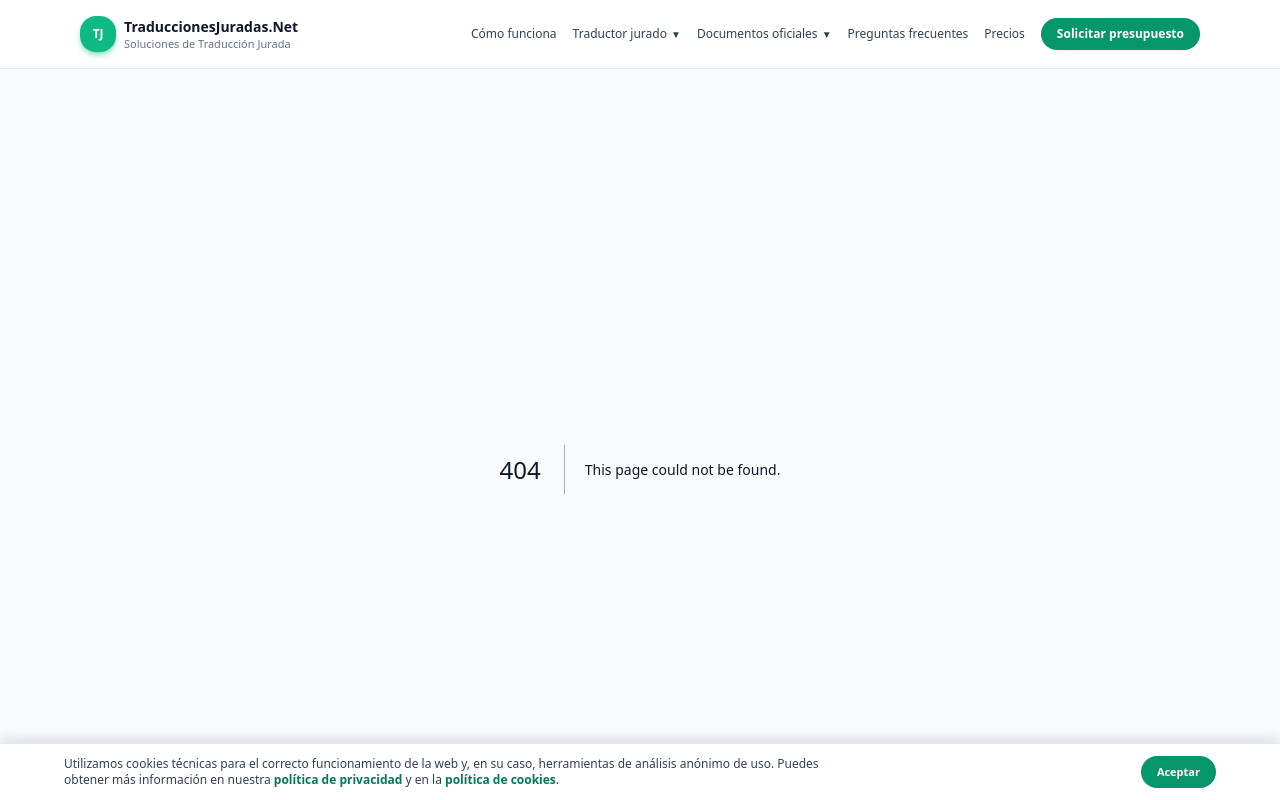
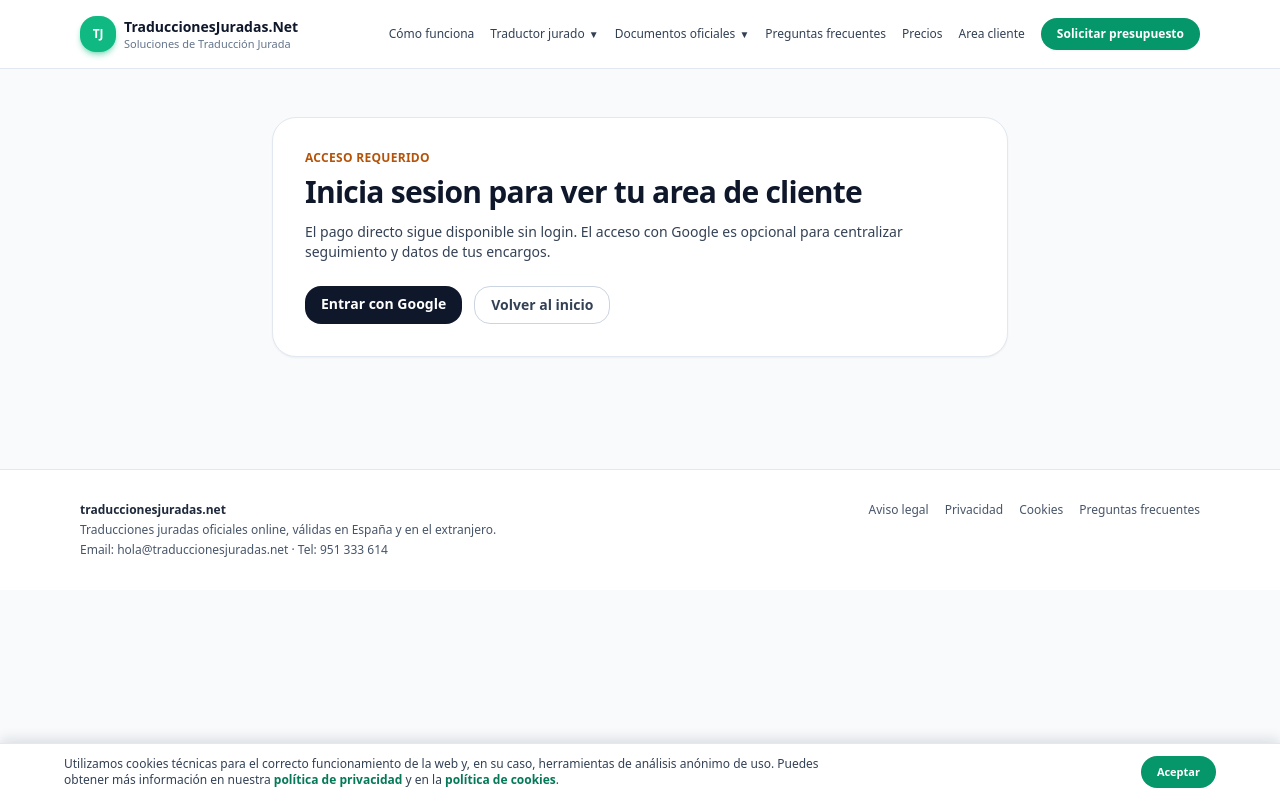
Before and after one commit to juanlatregua/traduccionesjuradas-next, a Next.js app: page /area-cliente in a window 1280 px wide. Before the commit this address had no page. Shown: the top 800 px of the page. Built offline with nearby package versions, Linux system fonts and the light colour scheme; no server answers.

Commit message:
Añade acceso con Google y area cliente opcional

```diff
--- /dev/null
+++ b/app/acceso/page.tsx
@@ -0,0 +1,44 @@
+import type { Metadata } from "next";
+
+export const metadata: Metadata = {
+  title: "Acceso seguro",
+  description: "Acceso opcional con Google para ver pedidos y seguimiento.",
+  robots: {
+    index: false,
+    follow: false,
+  },
+};
+
+export default function AccesoPage() {
+  return (
+    <main className="mx-auto max-w-3xl px-4 py-12">
+      <section className="rounded-3xl border border-slate-200 bg-white p-6 shadow-sm sm:p-8">
+        <p className="text-xs font-semibold uppercase tracking-wide text-emerald-700">
+          Acceso seguro
+        </p>
+        <h1 className="mt-2 text-2xl font-bold tracking-tight text-slate-900 sm:text-3xl">
+          Entra en tu area de cliente
+        </h1>
+        <p className="mt-3 text-sm text-slate-700">
+          Puedes seguir como invitado para pagar. Si prefieres, accede con Google para centralizar
+          seguimiento, datos de contacto y futuros pedidos.
+        </p>
+
+        <div className="mt-6 flex flex-wrap gap-3 text-sm">
+          <a
+            href="/api/auth/signin/google?callbackUrl=/area-cliente"
+            className="rounded-2xl bg-slate-900 px-4 py-2 font-semibold text-white hover:bg-slate-800"
+          >
+            Continuar con Google
+          </a>
+          <a
+            href="/presupuesto"
+            className="rounded-2xl border border-slate-300 px-4 py-2 font-semibold text-slate-700 hover:bg-slate-100"
+          >
+            Seguir como invitado
+          </a>
+        </div>
+      </section>
+    </main>
+  );
+}
--- /dev/null
+++ b/app/api/auth/[...nextauth]/route.ts
@@ -0,0 +1,6 @@
+import NextAuth from "next-auth";
+import { authOptions } from "@/lib/auth";
+
+const handler = NextAuth(authOptions);
+
+export { handler as GET, handler as POST };
--- /dev/null
+++ b/app/area-cliente/page.tsx
@@ -0,0 +1,88 @@
+import type { Metadata } from "next";
+import Link from "next/link";
+import { getServerSession } from "next-auth";
+import { authOptions } from "@/lib/auth";
+
+export const metadata: Metadata = {
+  title: "Area de cliente",
+  description: "Acceso a tu area de cliente para seguimiento de pedidos.",
+  robots: {
+    index: false,
+    follow: false,
+  },
+};
+
+export default async function AreaClientePage() {
+  const session = await getServerSession(authOptions);
+
+  if (!session) {
+    return (
+      <main className="mx-auto max-w-3xl px-4 py-12">
+        <section className="rounded-3xl border border-slate-200 bg-white p-6 shadow-sm sm:p-8">
+          <p className="text-xs font-semibold uppercase tracking-wide text-amber-700">
+            Acceso requerido
+          </p>
+          <h1 className="mt-2 text-2xl font-bold tracking-tight text-slate-900 sm:text-3xl">
+            Inicia sesion para ver tu area de cliente
+          </h1>
+          <p className="mt-3 text-sm text-slate-700">
+            El pago directo sigue disponible sin login. El acceso con Google es opcional para centralizar
+            seguimiento y datos de tus encargos.
+          </p>
+          <div className="mt-6 flex flex-wrap gap-3 text-sm">
+            <a
+              href="/api/auth/signin/google?callbackUrl=/area-cliente"
+              className="rounded-2xl bg-slate-900 px-4 py-2 font-semibold text-white hover:bg-slate-800"
+            >
+              Entrar con Google
+            </a>
+            <Link
+              href="/"
+              className="rounded-2xl border border-slate-300 px-4 py-2 font-semibold text-slate-700 hover:bg-slate-100"
+            >
+              Volver al inicio
+            </Link>
+          </div>
+        </section>
+      </main>
+    );
+  }
+
+  return (
+    <main className="mx-auto max-w-5xl px-4 py-12">
+      <section className="rounded-3xl border border-emerald-200 bg-white p-6 shadow-sm sm:p-8">
+        <p className="text-xs font-semibold uppercase tracking-wide text-emerald-700">
+          Area de cliente
+        </p>
+        <h1 className="mt-2 text-2xl font-bold tracking-tight text-slate-900 sm:text-3xl">
+          Bienvenido, {session.user?.name || "cliente"}
+        </h1>
+        <p className="mt-2 text-sm text-slate-600">
+          Sesion activa: {session.user?.email || "sin email"}
+        </p>
+        <div className="mt-5 flex flex-wrap gap-3 text-sm">
+          <a
+            href="/api/auth/signout?callbackUrl=/"
+            className="rounded-2xl border border-slate-300 px-4 py-2 font-semibold text-slate-700 hover:bg-slate-100"
+          >
+            Cerrar sesion
+          </a>
+          <Link
+            href="/presupuesto"
+            className="rounded-2xl bg-emerald-600 px-4 py-2 font-semibold text-white hover:bg-emerald-700"
+          >
+            Crear nuevo encargo
+          </Link>
+        </div>
+      </section>
+
+      <section className="mt-6 rounded-3xl border border-slate-200 bg-white p-6 shadow-sm sm:p-8">
+        <h2 className="text-lg font-semibold text-slate-900">Tus pedidos</h2>
+        <p className="mt-2 text-sm text-slate-700">
+          En esta primera version el acceso ya esta activo. El listado historico de pedidos y estados se
+          conectara en el siguiente paso con almacenamiento persistente.
+        </p>
+      </section>
+    </main>
+  );
+}
--- a/app/pago/exito/page.tsx
+++ b/app/pago/exito/page.tsx
@@ -41,6 +41,12 @@ export default function PagoExitoPage({
 
         <div className="mt-6 flex flex-wrap gap-3 text-sm">
           <a
+            href="/api/auth/signin/google?callbackUrl=/area-cliente"
+            className="rounded-2xl bg-slate-900 px-4 py-2 font-semibold text-white hover:bg-slate-800"
+          >
+            Entrar con Google y ver area cliente
+          </a>
+          <a
             href={MAIL_LINK}
             className="rounded-2xl bg-emerald-600 px-4 py-2 font-semibold text-white hover:bg-emerald-700"
           >
--- a/app/traductor-jurado-frances/page.tsx
+++ b/app/traductor-jurado-frances/page.tsx
@@ -178,6 +178,12 @@ export default function TraductorJuradoFrancesPage() {
           >
             Consultar por WhatsApp
           </a>
+          <Link
+            href="/acceso"
+            className="text-xs font-medium text-slate-700 underline-offset-2 hover:underline"
+          >
+            Acceso seguro con Google (opcional)
+          </Link>
         </div>
       </header>
 
--- a/components/Header.tsx
+++ b/components/Header.tsx
@@ -236,6 +236,10 @@ export function Header() {
             Precios
           </Link>
 
+          <Link href="/area-cliente" className="hover:text-emerald-600" onClick={closeMenu}>
+            Area cliente
+          </Link>
+
           {/* CTA PRESUPUESTO */}
           <Link
             href="/presupuesto"
--- /dev/null
+++ b/lib/auth.ts
@@ -0,0 +1,20 @@
+import type { NextAuthOptions } from "next-auth";
+import GoogleProvider from "next-auth/providers/google";
+
+const googleClientId = process.env.GOOGLE_CLIENT_ID || "";
+const googleClientSecret = process.env.GOOGLE_CLIENT_SECRET || "";
+
+export const authOptions: NextAuthOptions = {
+  providers: [
+    GoogleProvider({
+      clientId: googleClientId,
+      clientSecret: googleClientSecret,
+    }),
+  ],
+  session: {
+    strategy: "jwt",
+  },
+  pages: {
+    signIn: "/acceso",
+  },
+};
--- a/package.json
+++ b/package.json
@@ -27,6 +27,7 @@
     "lucide-react": "^0.555.0",
     "mammoth": "^1.11.0",
     "next": "14.2.5",
+    "next-auth": "^4.24.13",
     "nodemailer": "^7.0.12",
     "pdf-parse": "^1.1.1",
     "react": "18.3.1",
```
Also changed, not shown: 2 other files (tests, documents, lock files or other folders).
